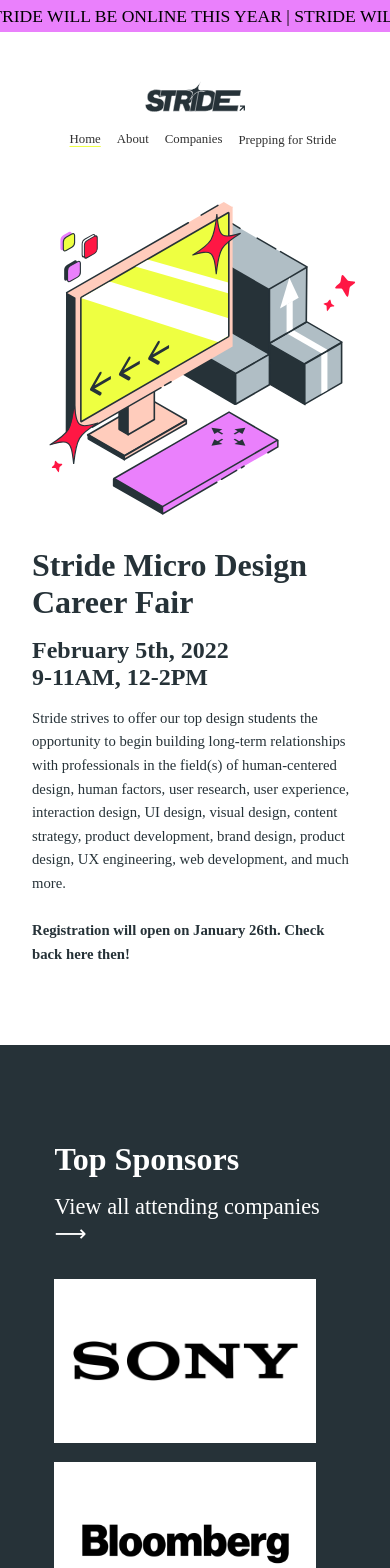
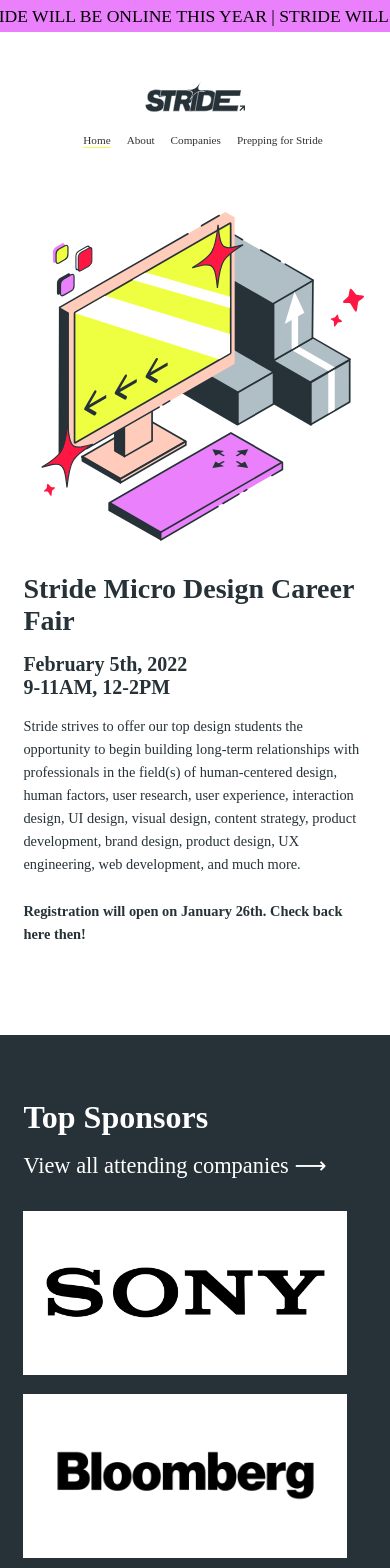
Before and after one commit to ucsddesignco/stride22, a React (Create React App) app: page / in a window 390 px wide. Shown: the top 1568 px of the page. Built offline with nearby package versions, Linux system fonts and the light colour scheme; a web font is replaced by a local one.

Commit message:
Mobile styling

```diff
--- a/src/App.css
+++ b/src/App.css
@@ -104,6 +104,25 @@
   .register-graphic {
     width: 100%;
     height: 100%;
+    order: 1;
+    margin-top: 2rem;
+    margin-bottom: 0;
+  }
+
+  .register-left {
+    order: 2;
+  }
+
+  .register h1 {
+    font-size: 1.75rem;
+  }
+
+  .register p {
+    font-size: 0.9rem;
+  }
+
+  .register {
+    padding: 4rem 6vw;
   }
 }
 
@@ -152,6 +171,16 @@
   height: 12px;
   width: 12px;
   transform: rotate(135deg) translateX(2rem);
+}
+
+@media (max-width: 768px) {
+  .attending {
+    padding: 4rem 6vw;
+  }
+
+  .attending h1 {
+    font-size: 1.75rem;
+  }
 }
 
 /********* Attending Modal ********/
@@ -416,11 +445,11 @@
     margin-bottom: 1rem;
   }
 
-  .about h1 {
+  .about h1, h1 {
     font-size: 1.75rem;
   }
 
-  .about h2 {
+  .about h2, h2 {
     font-size: 1.25rem;
   }
 
--- a/src/components/Home/Landing/style.css
+++ b/src/components/Home/Landing/style.css
@@ -46,13 +46,13 @@
     .landing {
         flex-direction: column;
         height: auto;
-        padding: 3.4rem 2rem;
+        padding: 4rem 6vw;
     }
     .landing__content {
         width: 100%;
     }
     .landing__content > p {
-        font-size: 92%;
+        font-size: 0.9rem;
     }
     .landing > img {
         padding: 0 0 2rem 0;
--- a/src/components/Home/Sponsor/style.css
+++ b/src/components/Home/Sponsor/style.css
@@ -51,7 +51,7 @@
 
 @media screen and (max-width: 1024px) {
     .sponsors {
-        padding: 6rem 3.4rem;
+        padding: 4rem 6vw;
     }
     .sponsors__header {
         flex-direction: column;
--- a/src/components/Navbar/style.css
+++ b/src/components/Navbar/style.css
@@ -90,10 +90,10 @@
         margin-left: 1rem;
     }
     nav > ul > li a {
-        font-size: 0.8rem;
+        font-size: 0.7rem;
     }
     nav > ul > li p {
-        font-size: 0.8rem;
+        font-size: 0.7rem;
         transform: translateY(0.06rem);
     }
 }
```
